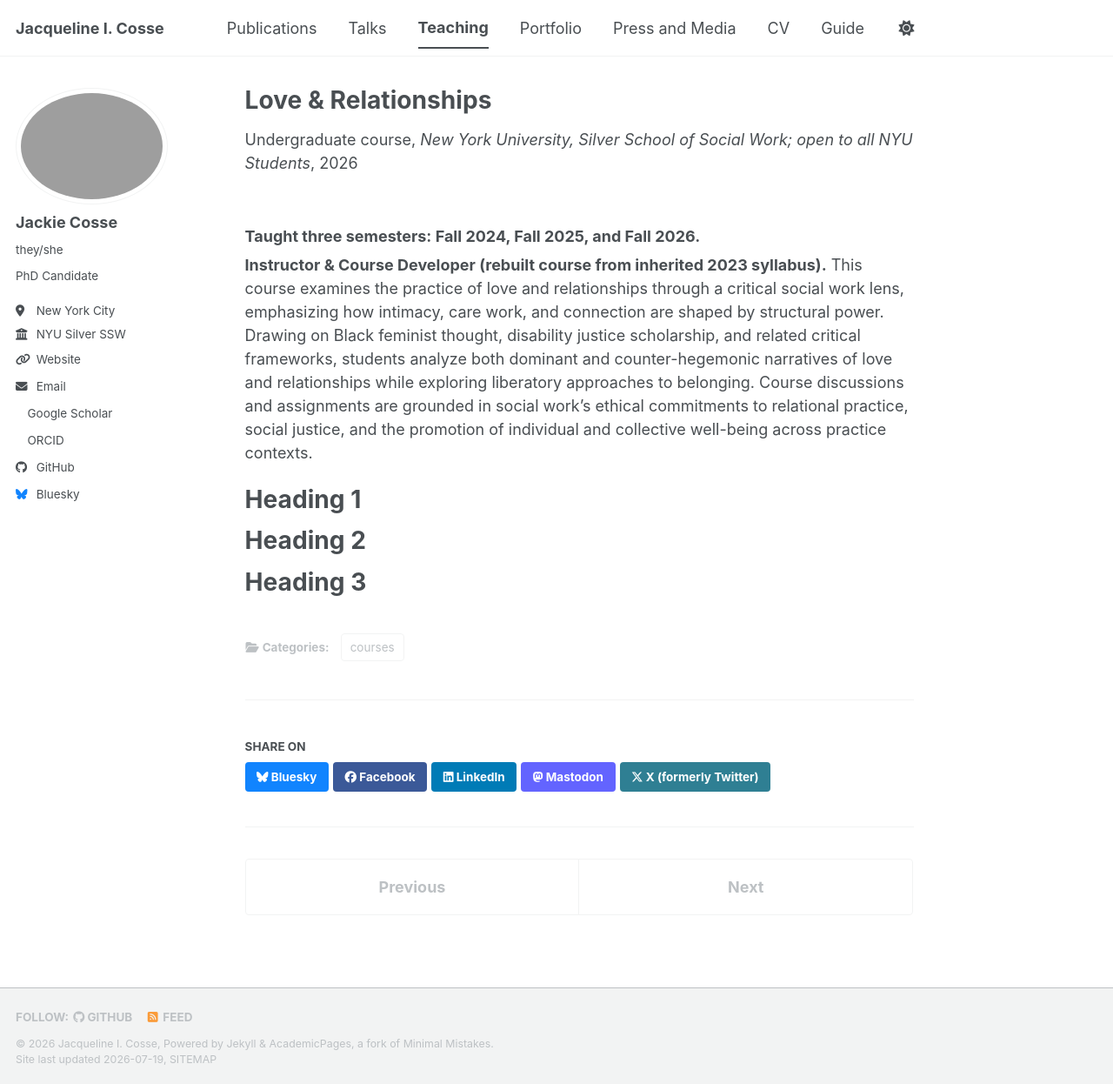
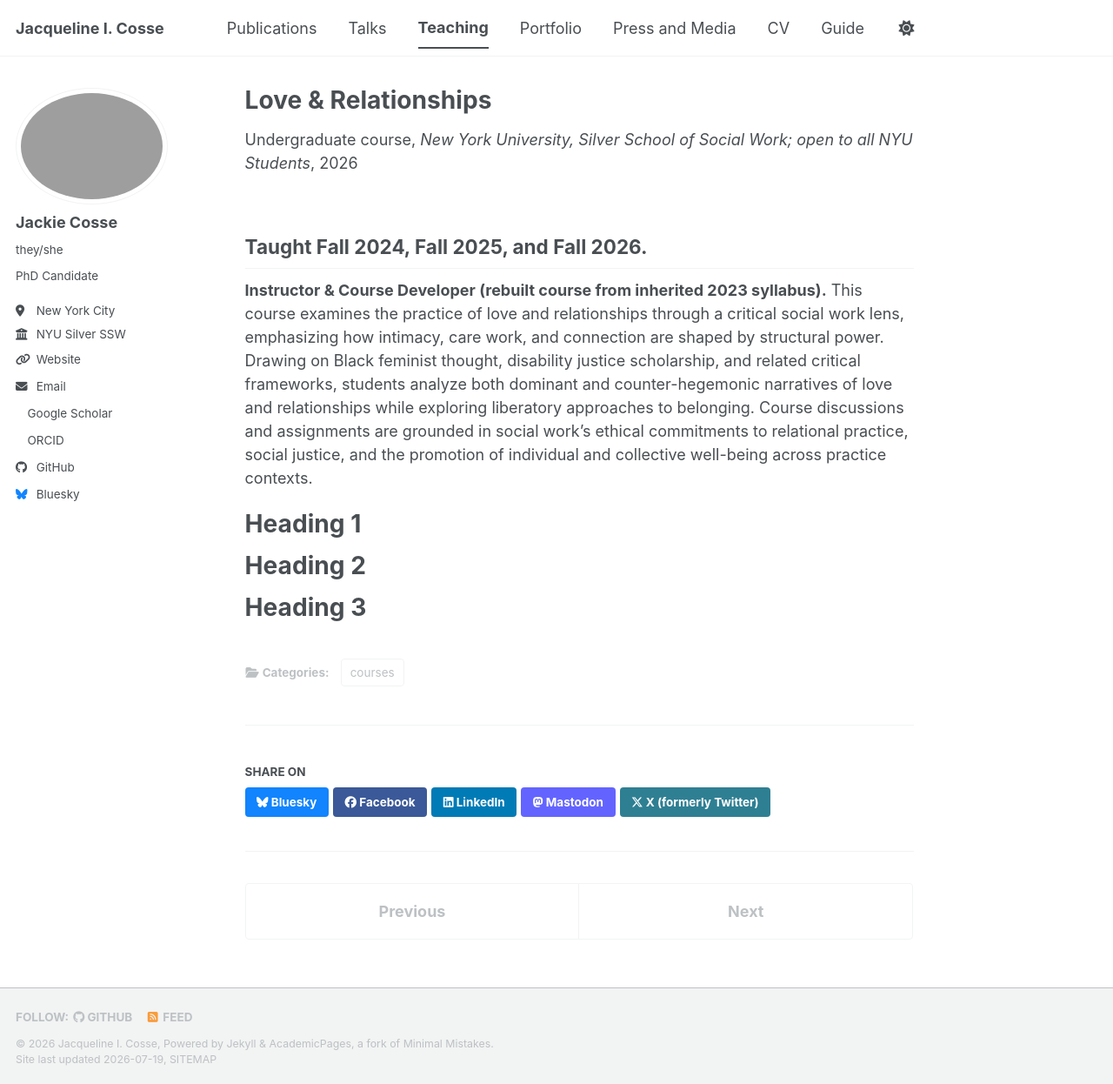
Before and after one commit to jackiecosse/jackiecosse.com, a Jekyll site: the page built from _teaching/2026-L&R-fall-teaching.md, in a window 1280 px wide and 1246 px high. Shown: the whole window at 87% size. Built offline with Jekyll 4.4.1, drawn with Linux system fonts in a browser that asks for light colours; a style sheet for code colours, icons or effects is not loaded.

Commit message:
Update 2026-L&R-fall-teaching.md

```diff
--- a/_teaching/2026-L&R-fall-teaching.md
+++ b/_teaching/2026-L&R-fall-teaching.md
@@ -8,7 +8,7 @@ venue: "New York University, Silver School of Social Work; open to all NYU Stude
 date: 2026-09-01
 location: "New York, New York"
 ---
-### Taught three semesters: Fall 2024, Fall 2025, and Fall 2026.
+## Taught Fall 2024, Fall 2025, and Fall 2026.
 
 <b>Instructor & Course Developer (rebuilt course from inherited 2023 syllabus).</b> This course examines the practice of love and relationships through a critical social work lens, emphasizing how intimacy, care work, and connection are shaped by structural power. Drawing on Black feminist thought, disability justice scholarship, and related critical frameworks, students analyze both dominant and counter-hegemonic narratives of love and relationships while exploring liberatory approaches to belonging. Course discussions and assignments are grounded in social work’s ethical commitments to relational practice, social justice, and the promotion of individual and collective well-being across practice contexts.
 
```
